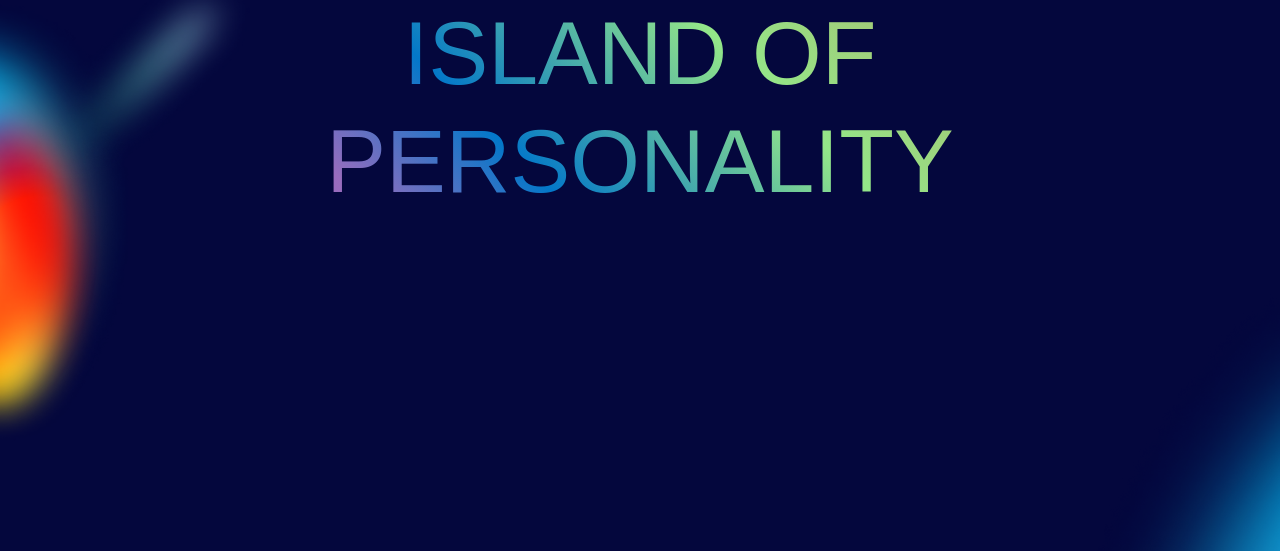
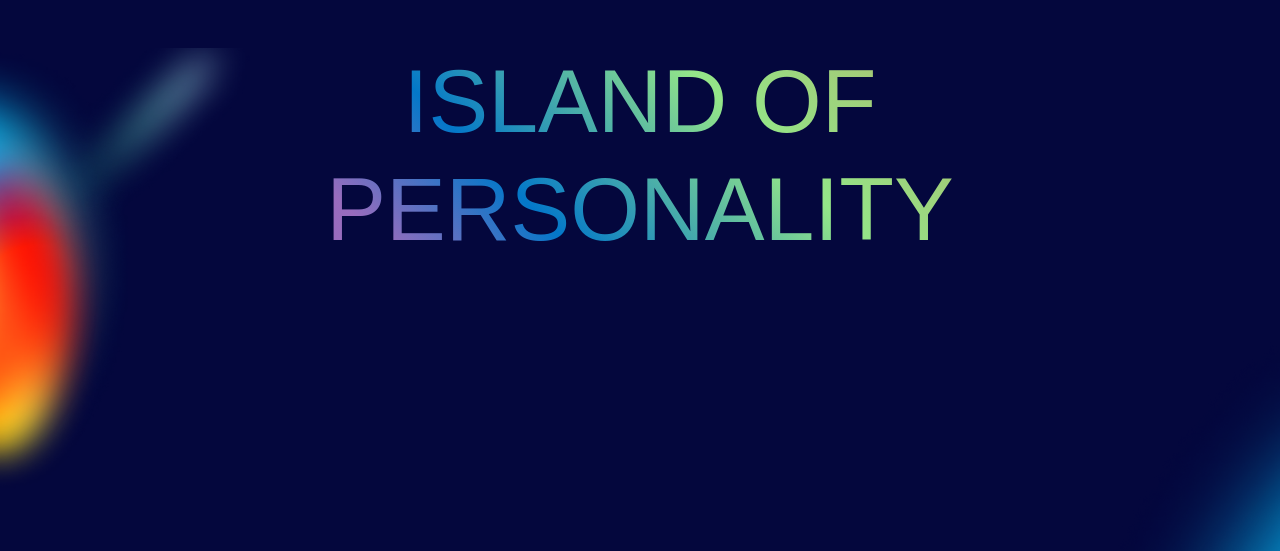
Before and after one commit to denisegabrielle/WD-BE, a PHP site: page /projects/A08/islandOfPersonality.php in a window 1280 px wide. Shown: the top 551 px of the page. Run offline with PHP 8.4, Linux system fonts and the light colour scheme; data that the repository does not hold is empty; some web fonts are replaced.

Commit message:
Final Commit

```diff
--- a/projects/A08/index.php
+++ b/projects/A08/index.php
@@ -16,6 +16,7 @@
   <link rel="stylesheet" href="https://www.w3schools.com/w3css/4/w3.css">
   <link rel="stylesheet" href="https://fonts.googleapis.com/css?family=Raleway">
   <link href="https://fonts.cdnfonts.com/css/carton-six" rel="stylesheet">
+  <link rel="icon" type="image/png" href="shared/assets/imgs/favicon.png">
 
   <style>
     h1 {
@@ -47,7 +48,6 @@
 </head>
 
 <body>
-
   <div class="bgimg w3-display-container w3-animate-opacity w3-text-white">
     <div class="w3-display-topleft w3-padding-large w3-xlarge">
       <img src="shared/assets/imgs/logo.png">
@@ -64,7 +64,6 @@
       </form>
     </div>
   </div>
-
 </body>
 
 </html>
--- a/projects/A08/islandOfPersonality.php
+++ b/projects/A08/islandOfPersonality.php
@@ -31,6 +31,7 @@
     <link rel="stylesheet" href="shared/assets/css/style.css">
     <link href="https://fonts.cdnfonts.com/css/carton-six" rel="stylesheet">
     <link href="https://fonts.cdnfonts.com/css/raleway-5" rel="stylesheet">
+    <link rel="icon" type="image/png" href="shared/assets/imgs/favicon.png">
 </head>
 
 <body>
@@ -41,8 +42,8 @@
     </div>
 
     <div class="container">
-        <h1 class="title text-center">ISLAND OF PERSONALITY</h1>
-        <div class="row align-items-center mt-2">
+        <h1 class="title text-center m-5">ISLAND OF PERSONALITY</h1>
+        <div class="row align-items-center mt-2 m-5">
             <?php foreach ($islandOfPersonalityContainers as $islandOfPersonalityContainer) { ?>
                 <?php echo $islandOfPersonalityContainer->buildIslandOfPersonalityContainer(); ?>
             <?php } ?>
--- a/projects/A08/view.php
+++ b/projects/A08/view.php
@@ -44,6 +44,7 @@
     <link rel="stylesheet" href="shared/assets/css/style.css">
     <link href="https://fonts.cdnfonts.com/css/carton-six" rel="stylesheet">
     <link href="https://fonts.cdnfonts.com/css/raleway-5" rel="stylesheet">
+    <link rel="icon" type="image/png" href="shared/assets/imgs/favicon.png">
 </head>
 
 <body>
@@ -54,7 +55,7 @@
     </div>
 
     <div class="container">
-        <div class="row">
+        <div class="row m-5">
             <?php foreach ($islandHeaderContainer as $islandHeader) { ?>
                 <?php echo $islandHeader->buildHeader(); ?>
             <?php } ?>
@@ -63,13 +64,12 @@
             <img src="shared/assets/imgs/img3.png">
         </div>
 
-        <div class="row align-items-center mt-5">
+        <div class="row align-items-center mt-5 m-5">
             <?php foreach ($islandContentContainer as $islandContent) { ?>
                 <?php echo $islandContent->buildContentContainer(); ?>
             <?php } ?>
         </div>
     </div>
-
 </body>
 
 </html>
```
Also changed, not shown: projects/A08/shared/assets/imgs/favicon.png (added), projects/A08/shared/assets/imgs/img3 copy.png (deleted).
